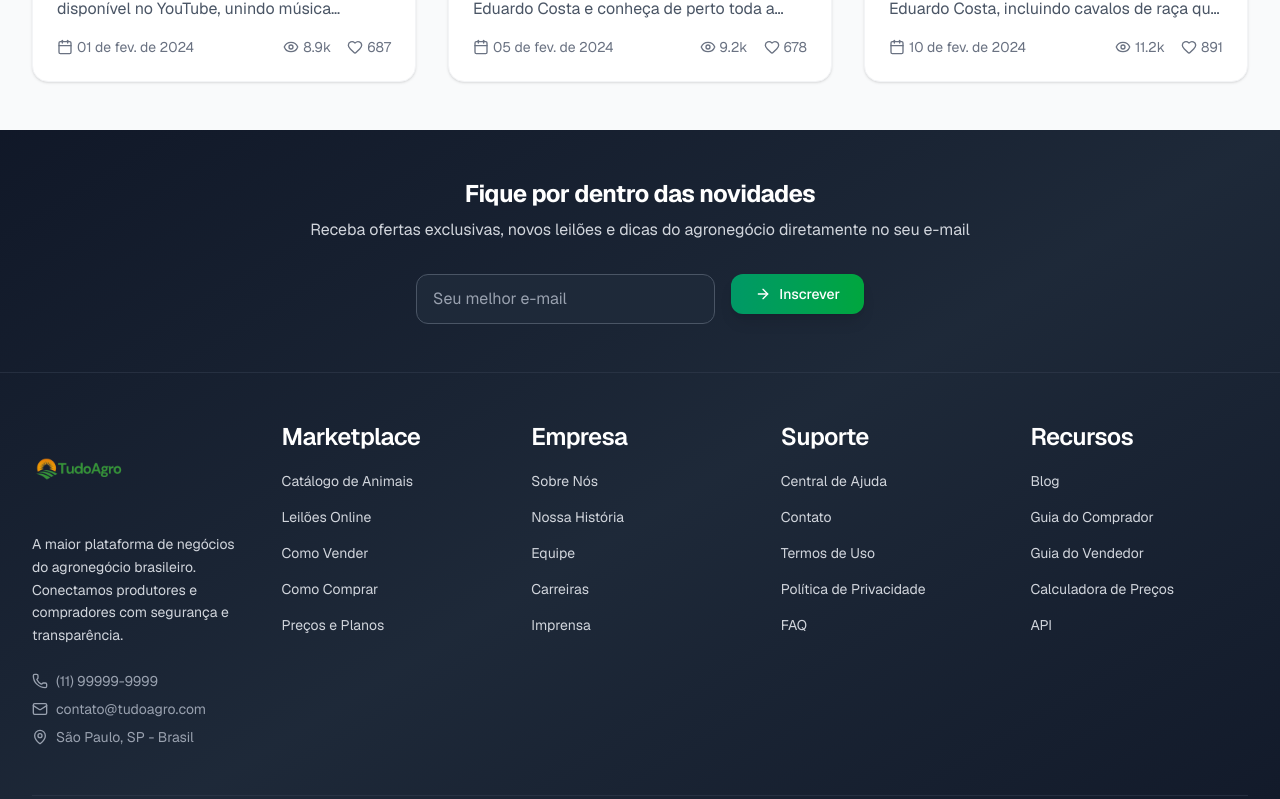
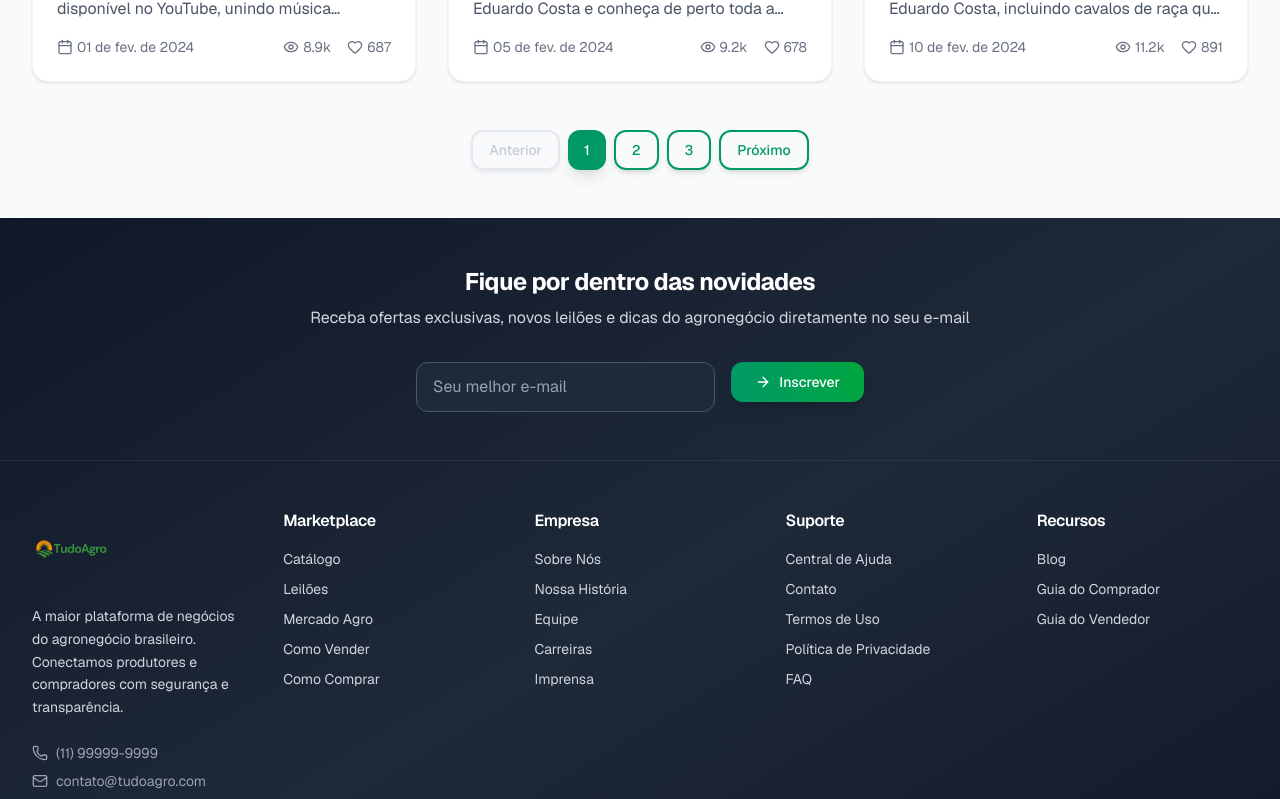
Before and after one commit to vitormeloa/tudo-agro, a Next.js app: page /blog in a window 1280 px wide. Shown: the part 1457-2256 px from the top of the page. Built offline with nearby package versions, Linux system fonts and the light colour scheme; no server answers.

Commit message:
improve blog pages

```diff
--- a/src/app/blog/page.tsx
+++ b/src/app/blog/page.tsx
@@ -6,6 +6,7 @@ import PostCard from '@/components/blog/PostCard'
 import ThemeFilter from '@/components/blog/ThemeFilter'
 import Header from '@/components/layout/Header'
 import Footer from '@/components/layout/Footer'
+import { Button } from '@/components/ui/button'
 import { Loader2 } from 'lucide-react'
 import { mockBlogPosts, mockThemes } from '@/lib/mock-blog-posts'
 
@@ -38,10 +39,13 @@ interface BlogPost {
 export default function BlogPage() {
   const searchParams = useSearchParams()
   const [posts, setPosts] = useState<BlogPost[]>([])
+  const [allPosts, setAllPosts] = useState<BlogPost[]>([])
   const [themes] = useState<BlogTheme[]>(mockThemes)
   const [selectedTheme, setSelectedTheme] = useState<string | null>(null)
   const [loading, setLoading] = useState(false)
   const [savedPostIds, setSavedPostIds] = useState<Set<string>>(new Set())
+  const [currentPage, setCurrentPage] = useState(1)
+  const postsPerPage = 6
 
   useEffect(() => {
     const themeParam = searchParams.get('theme')
@@ -59,8 +63,12 @@ export default function BlogPage() {
   }, [])
 
   useEffect(() => {
+    setCurrentPage(1) // Reset para primeira página quando muda o tema
+  }, [selectedTheme])
+
+  useEffect(() => {
     loadPosts()
-  }, [selectedTheme])
+  }, [selectedTheme, currentPage])
 
   const loadPosts = () => {
     setLoading(true)
@@ -186,6 +194,21 @@ export default function BlogPage() {
             ))}
           </div>
         )}
+
+        {/* Pagination */}
+        <div className="flex justify-center mt-12">
+          <div className="flex items-center space-x-2">
+            <Button variant="outline" disabled className="border-gray-300 text-gray-400">
+              Anterior
+            </Button>
+            <Button className="bg-emerald-600 text-white">1</Button>
+            <Button variant="outline" className="border-emerald-600 text-emerald-600 hover:bg-emerald-600 hover:text-white">2</Button>
+            <Button variant="outline" className="border-emerald-600 text-emerald-600 hover:bg-emerald-600 hover:text-white">3</Button>
+            <Button variant="outline" className="border-emerald-600 text-emerald-600 hover:bg-emerald-600 hover:text-white">
+              Próximo
+            </Button>
+          </div>
+        </div>
       </main>
 
       <Footer />
--- a/src/components/layout/Footer.tsx
+++ b/src/components/layout/Footer.tsx
@@ -34,11 +34,11 @@ export default function Footer({
 
   const footerLinks = {
     marketplace: [
-      { name: 'Catálogo de Animais', href: '/catalogo' },
-      { name: 'Leilões Online', href: '/leiloes' },
+      { name: 'Catálogo', href: '/catalogo' },
+      { name: 'Leilões', href: '/leiloes' },
+      { name: 'Mercado Agro', href: '/produtos' },
       { name: 'Como Vender', href: '/vender' },
       { name: 'Como Comprar', href: '/como-comprar' },
-      { name: 'Preços e Planos', href: '/precos' },
     ],
     company: [
       { name: 'Sobre Nós', href: '/sobre' },
@@ -58,8 +58,6 @@ export default function Footer({
       { name: 'Blog', href: '/blog' },
       { name: 'Guia do Comprador', href: '/guia-comprador' },
       { name: 'Guia do Vendedor', href: '/guia-vendedor' },
-      { name: 'Calculadora de Preços', href: '/calculadora' },
-      { name: 'API', href: '/api' },
     ]
   }
 
@@ -100,17 +98,17 @@ export default function Footer({
 
       {/* Main Footer Content */}
       <div className="max-w-7xl mx-auto px-4 sm:px-6 lg:px-8 py-12">
-        <div className="grid grid-cols-1 md:grid-cols-2 lg:grid-cols-5 gap-8">
+        <div className="grid grid-cols-1 sm:grid-cols-2 lg:grid-cols-5 gap-8 lg:gap-10">
           {/* Brand Section */}
-          <div className="lg:col-span-1">
+          <div className="sm:col-span-2 lg:col-span-1">
             <div className="flex items-center space-x-3 mb-4">
               <img
                 src="/fotos/tudo-agro-logo.png"
-                className="h-12 w-auto sm:h-16 md:h-20 lg:h-24"
+                className="h-12 w-auto sm:h-14 md:h-16 lg:h-20"
                 alt="TudoAgro Logo"
               />
             </div>
-            <p className="text-gray-300 mb-6 text-sm leading-relaxed">
+            <p className="text-gray-300 mb-6 text-sm leading-relaxed max-w-md">
               A maior plataforma de negócios do agronegócio brasileiro.
               Conectamos produtores e compradores com segurança e transparência.
             </p>
@@ -118,29 +116,29 @@ export default function Footer({
             {/* Contact Info */}
             <div className="space-y-2 text-sm text-gray-400">
               <div className="flex items-center">
-                <Phone className="w-4 h-4 mr-2" />
-                <span>(11) 99999-9999</span>
+                <Phone className="w-4 h-4 mr-2 flex-shrink-0" />
+                <span className="break-words">(11) 99999-9999</span>
               </div>
               <div className="flex items-center">
-                <Mail className="w-4 h-4 mr-2" />
-                <span>contato@tudoagro.com</span>
+                <Mail className="w-4 h-4 mr-2 flex-shrink-0" />
+                <span className="break-words">contato@tudoagro.com</span>
               </div>
               <div className="flex items-center">
-                <MapPin className="w-4 h-4 mr-2" />
-                <span>São Paulo, SP - Brasil</span>
+                <MapPin className="w-4 h-4 mr-2 flex-shrink-0" />
+                <span className="break-words">São Paulo, SP - Brasil</span>
               </div>
             </div>
           </div>
 
           {/* Marketplace Links */}
-          <div>
-            <h4 className="font-semibold text-white mb-4">Marketplace</h4>
-            <ul className="space-y-3">
+          <div className="sm:col-span-1">
+            <h4 className="font-semibold text-white mb-4 text-base">Marketplace</h4>
+            <ul className="space-y-2.5">
               {footerLinks.marketplace.map((link) => (
                 <li key={link.name}>
                   <Link
                     href={link.href}
-                    className="text-gray-300 hover:text-emerald-400 transition-colors duration-200 text-sm"
+                    className="text-gray-300 hover:text-emerald-400 transition-colors duration-200 text-sm block"
                   >
                     {link.name}
                   </Link>
@@ -150,14 +148,14 @@ export default function Footer({
           </div>
 
           {/* Company Links */}
-          <div>
-            <h4 className="font-semibold text-white mb-4">Empresa</h4>
-            <ul className="space-y-3">
+          <div className="sm:col-span-1">
+            <h4 className="font-semibold text-white mb-4 text-base">Empresa</h4>
+            <ul className="space-y-2.5">
               {footerLinks.company.map((link) => (
                 <li key={link.name}>
                   <Link
                     href={link.href}
-                    className="text-gray-300 hover:text-emerald-400 transition-colors duration-200 text-sm"
+                    className="text-gray-300 hover:text-emerald-400 transition-colors duration-200 text-sm block"
                   >
                     {link.name}
                   </Link>
@@ -167,14 +165,14 @@ export default function Footer({
           </div>
 
           {/* Support Links */}
-          <div>
-            <h4 className="font-semibold text-white mb-4">Suporte</h4>
-            <ul className="space-y-3">
+          <div className="sm:col-span-1">
+            <h4 className="font-semibold text-white mb-4 text-base">Suporte</h4>
+            <ul className="space-y-2.5">
               {footerLinks.support.map((link) => (
                 <li key={link.name}>
                   <Link
                     href={link.href}
-                    className="text-gray-300 hover:text-emerald-400 transition-colors duration-200 text-sm"
+                    className="text-gray-300 hover:text-emerald-400 transition-colors duration-200 text-sm block"
                   >
                     {link.name}
                   </Link>
@@ -184,14 +182,14 @@ export default function Footer({
           </div>
 
           {/* Resources Links */}
-          <div>
-            <h4 className="font-semibold text-white mb-4">Recursos</h4>
-            <ul className="space-y-3">
+          <div className="sm:col-span-1 lg:col-span-1">
+            <h4 className="font-semibold text-white mb-4 text-base">Recursos</h4>
+            <ul className="space-y-2.5">
               {footerLinks.resources.map((link) => (
                 <li key={link.name}>
                   <Link
                     href={link.href}
-                    className="text-gray-300 hover:text-emerald-400 transition-colors duration-200 text-sm"
+                    className="text-gray-300 hover:text-emerald-400 transition-colors duration-200 text-sm block"
                   >
                     {link.name}
                   </Link>
```
